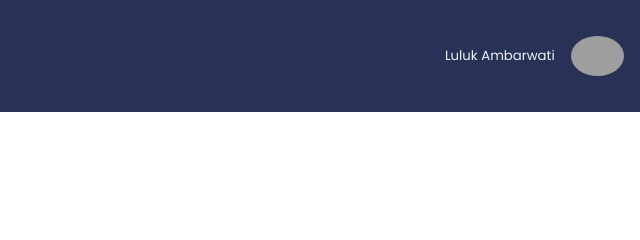
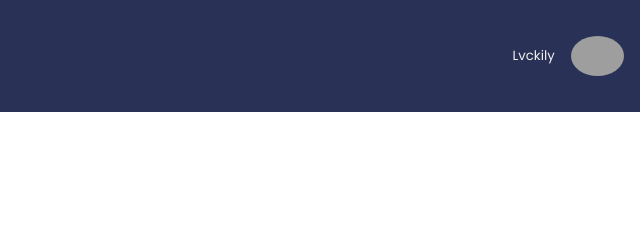
Before and after one commit to Lvckily/rakbuku.github.io, a plain HTML site: page index.html in a window 1280 px wide. Shown: the top 240 px of the page, 640-1280 px from the left. Drawn offline with Linux system fonts and the light colour scheme; grey boxes are pictures that could not be loaded; a web font is replaced by a local one.

Commit message:
Update index.html

```diff
--- a/index.html
+++ b/index.html
@@ -16,7 +16,7 @@
                 <a href="#header" class="icon" ><h3><span class="rak">Rak </span><span class="buku">eBook</span></h3></a>
 
                 <div class="profil">
-                    <h5>Luluk Ambarwati</h5>
+                    <h5>Lvckily</h5>
                     <img src="assets/img/profile2.jpg" alt="">
                 </div>
             </nav>
```
